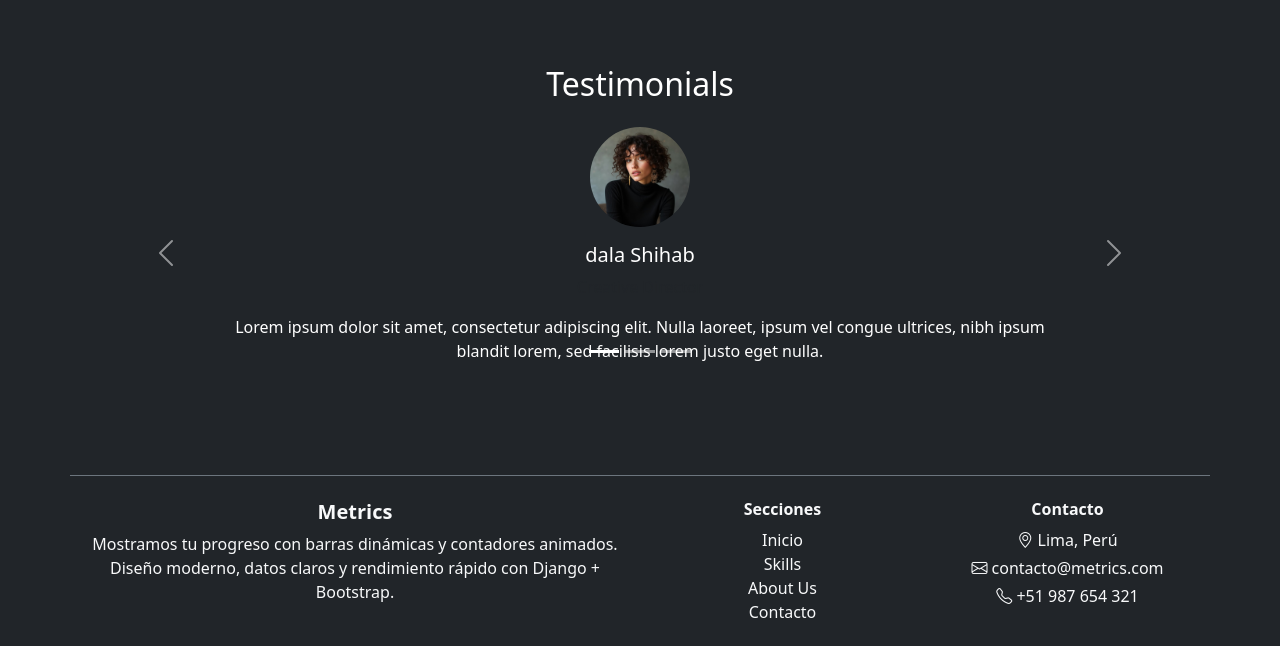
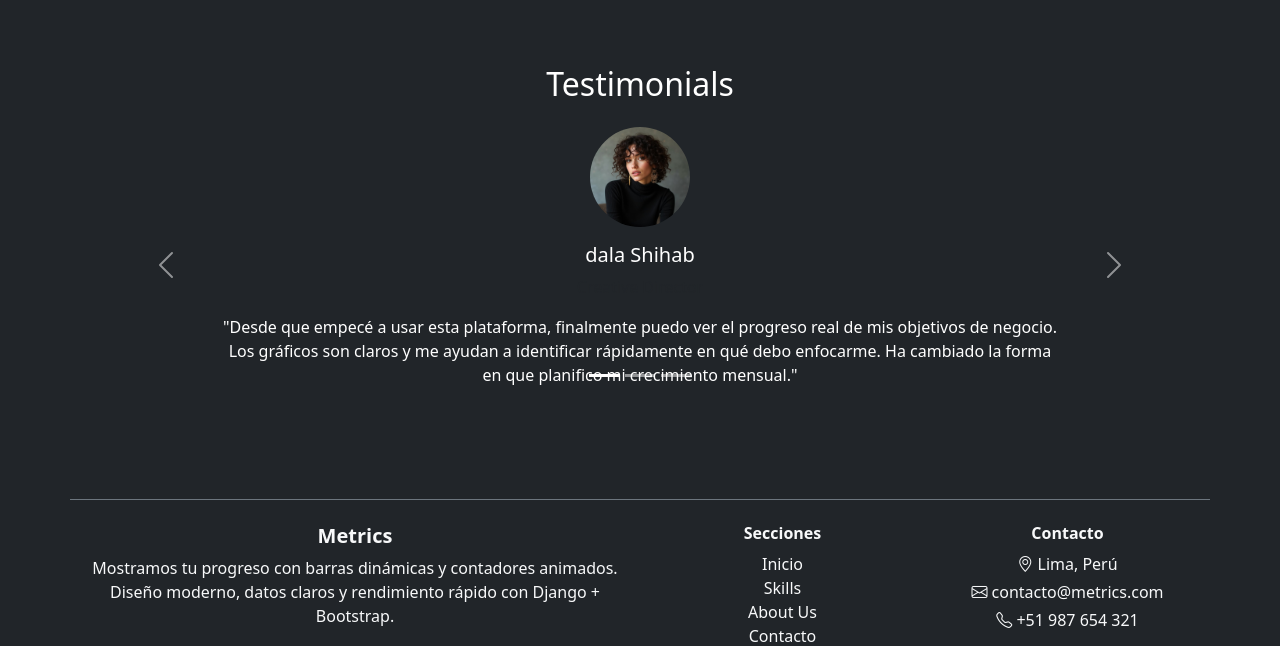
Before and after one commit to luisAngelDev/django-skill-metrics, a Django app: page / in a window 1280 px wide. Shown: the part 1612-2258 px from the top of the page. Run offline with Django 5.2, Linux system fonts and the light colour scheme.

Commit message:
feat: agregando testimonios reales

```diff
--- a/metrics/templates/metrics/our_metrics.html
+++ b/metrics/templates/metrics/our_metrics.html
@@ -157,8 +157,9 @@
             <h5>dala Shihab</h5>
             <p class="text-muted">Creative Director</p>
             <p class="w-75 mx-auto">
-              Lorem ipsum dolor sit amet, consectetur adipiscing elit. Nulla laoreet,
-              ipsum vel congue ultrices, nibh ipsum blandit lorem, sed facilisis lorem justo eget nulla.
+              "Desde que empecé a usar esta plataforma, finalmente puedo ver el progreso real de mis objetivos de negocio.
+              Los gráficos son claros y me ayudan a identificar rápidamente en qué debo enfocarme.
+              Ha cambiado la forma en que planifico mi crecimiento mensual."
             </p>
           </div>
         </div>
@@ -170,8 +171,9 @@
             <h5>Jane Doe</h5>
             <p class="text-muted">Software Engineer</p>
             <p class="w-75 mx-auto">
-              Suspendisse potenti. Aliquam erat volutpat. Quisque sit amet
-              massa id lectus tristique cursus eget vitae risus.
+              "Me encanta cómo puedo visualizar mis metas personales y laborales de manera sencilla.
+              Los indicadores me muestran exactamente dónde estoy avanzando y dónde necesito mejorar.
+              Es como tener un tablero de control de mi vida."
             </p>
           </div>
         </div>
@@ -183,8 +185,9 @@
             <h5>Johana Smith</h5>
             <p class="text-muted">Product Manager</p>
             <p class="w-75 mx-auto">
-              Phasellus posuere lectus id malesuada convallis. Morbi ut neque ac neque
-              malesuada tincidunt nec ac mauris.
+              "Nuestro equipo ahora tiene una herramienta centralizada para medir objetivos y resultados.
+              Los gráficos ayudan a todos a entender el progreso sin necesidad de reuniones interminables.
+              La productividad y claridad que hemos ganado son notables."
             </p>
           </div>
         </div>
```
